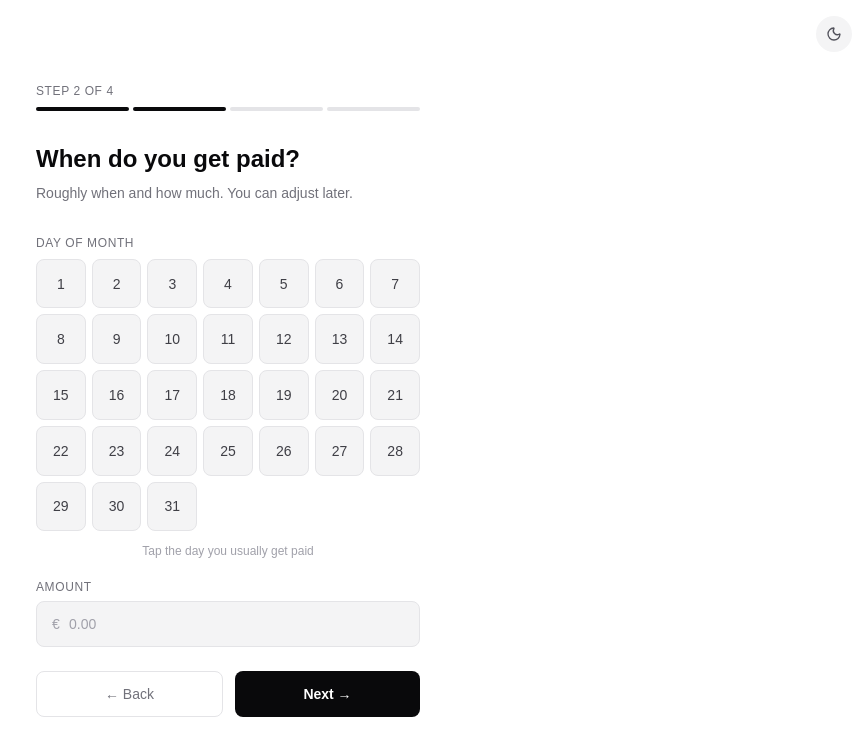
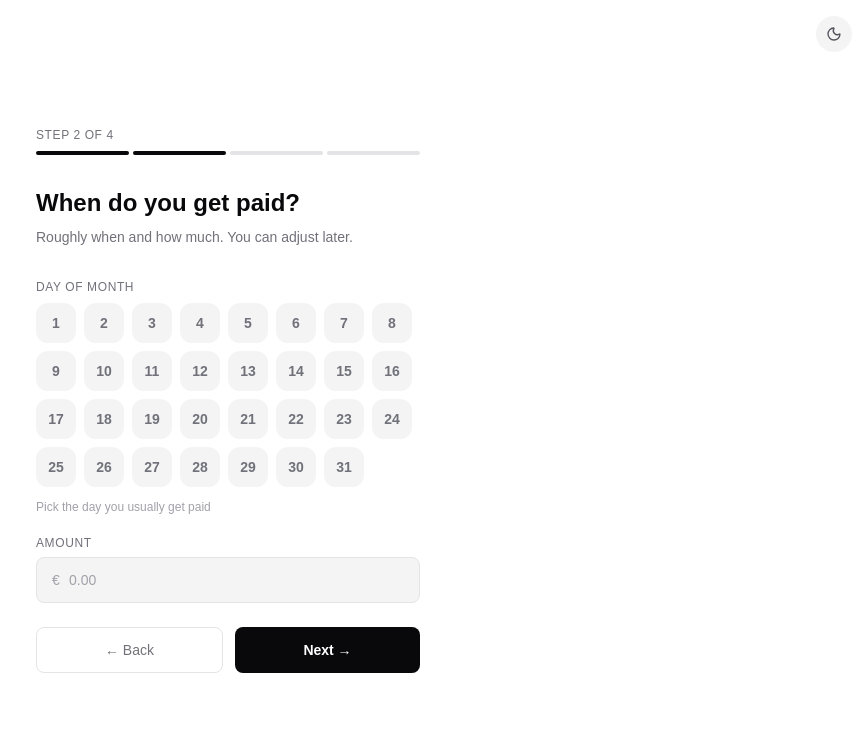
Before and after one commit to MarksVale/dalowance, a Next.js app: page /onboarding/paycheck in a window 1280 px wide. Shown: the top 756 px of the page, without its empty margins (412-1280 px from the left). Built offline with nearby package versions, Linux system fonts and the light colour scheme; no server answers.

Commit message:
fix: redesign day picker as compact flex-wrap chips

```diff
--- a/src/app/onboarding/paycheck/DayPicker.tsx
+++ b/src/app/onboarding/paycheck/DayPicker.tsx
@@ -4,22 +4,21 @@ import { useState } from 'react'
 
 export default function DayPicker({ defaultValue }: { defaultValue?: number }) {
   const [selected, setSelected] = useState<number | null>(defaultValue ?? null)
-  const days = Array.from({ length: 31 }, (_, i) => i + 1)
 
   return (
-    <div className="flex flex-col gap-2">
+    <div className="flex flex-col gap-3">
       <input type="hidden" name="paycheck_day" value={selected ?? ''} />
-      <div className="grid grid-cols-7 gap-1.5">
-        {days.map(d => (
+      <div className="flex flex-wrap gap-2">
+        {Array.from({ length: 31 }, (_, i) => i + 1).map(d => (
           <button
             key={d}
             type="button"
             onClick={() => setSelected(d)}
             className={`
-              aspect-square rounded-lg text-sm font-medium transition-colors flex items-center justify-center
+              w-10 h-10 rounded-xl text-sm font-semibold transition-all
               ${selected === d
-                ? 'bg-zinc-950 dark:bg-white text-white dark:text-zinc-950'
-                : 'bg-zinc-100 dark:bg-zinc-900 border border-zinc-200 dark:border-zinc-800 text-zinc-700 dark:text-zinc-300 hover:border-zinc-400 dark:hover:border-zinc-600'
+                ? 'bg-zinc-950 dark:bg-white text-white dark:text-zinc-950 shadow-sm scale-105'
+                : 'bg-zinc-100 dark:bg-zinc-900 text-zinc-500 dark:text-zinc-400 hover:bg-zinc-200 dark:hover:bg-zinc-800 hover:text-zinc-950 dark:hover:text-white'
               }
             `}
           >
@@ -27,13 +26,12 @@ export default function DayPicker({ defaultValue }: { defaultValue?: number }) {
           </button>
         ))}
       </div>
-      {!selected && (
-        <p className="text-zinc-400 dark:text-zinc-600 text-xs text-center mt-1">Tap the day you usually get paid</p>
-      )}
-      {selected && (
-        <p className="text-zinc-500 dark:text-zinc-400 text-xs text-center mt-1">
-          You get paid on the <span className="font-semibold text-zinc-950 dark:text-white">{selected}{ordinal(selected)}</span> of each month
+      {selected ? (
+        <p className="text-xs text-zinc-500 dark:text-zinc-400">
+          Paid on the <span className="font-semibold text-zinc-950 dark:text-white">{selected}{ordinal(selected)}</span> of each month
         </p>
+      ) : (
+        <p className="text-xs text-zinc-400 dark:text-zinc-600">Pick the day you usually get paid</p>
       )}
     </div>
   )
```
